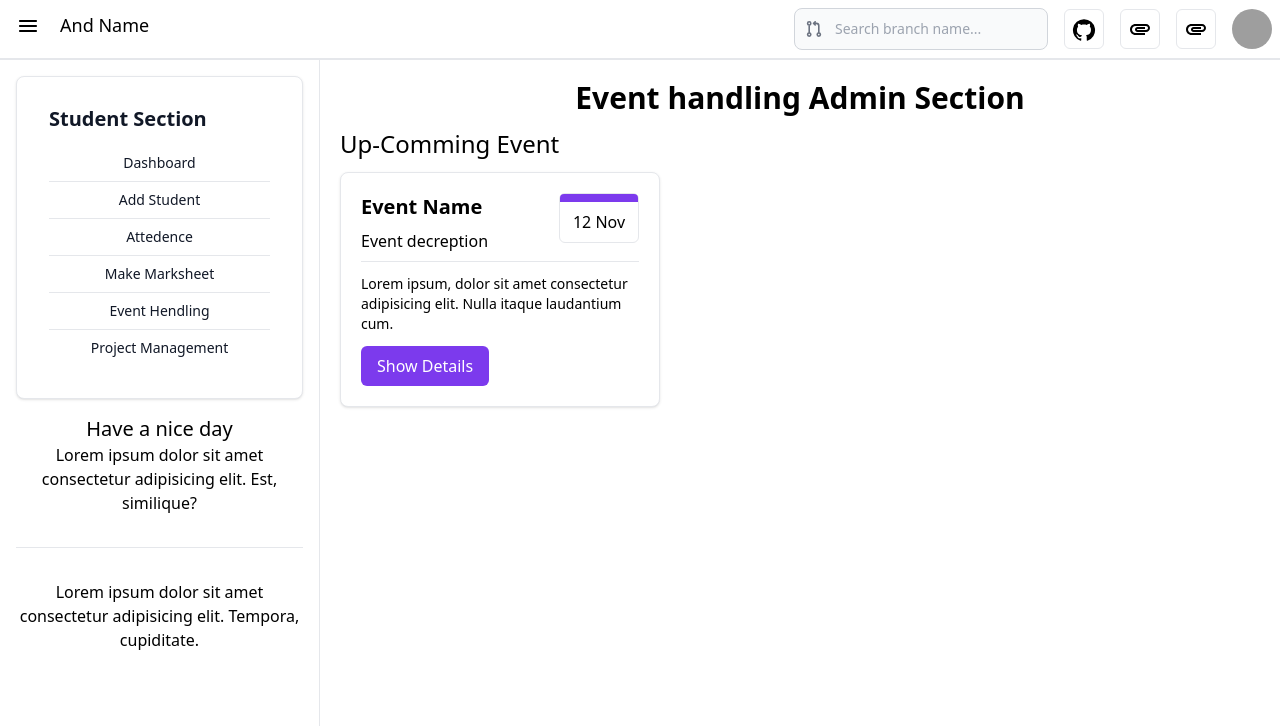
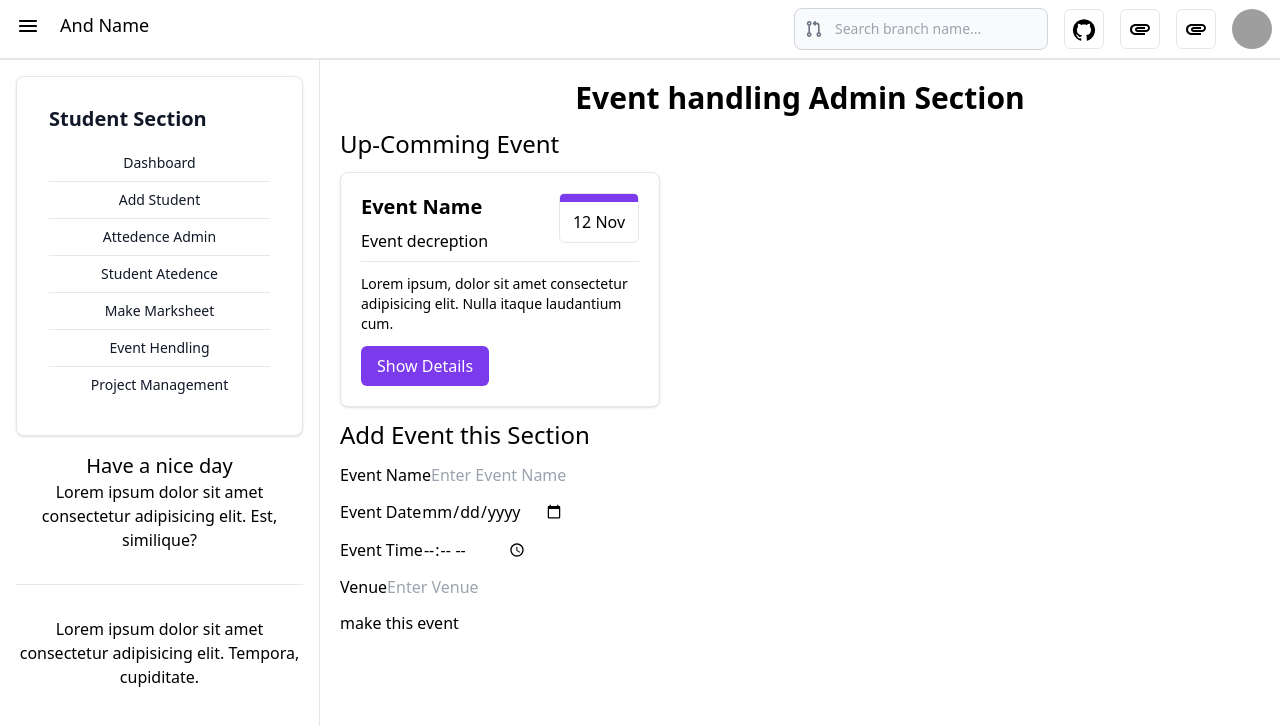
Before and after one commit to Piyush2627/Quantum-Lab, a React (Vite) app: page /eventHandling in a window 1280 px wide. Shown: the top 726 px of the page. Built offline with nearby package versions, Linux system fonts and the light colour scheme; grey boxes are pictures that could not be loaded.

Commit message:
login ideas

```diff
--- a/src/components/common/DashboardSidebar/DashboardSidebar.tsx
+++ b/src/components/common/DashboardSidebar/DashboardSidebar.tsx
@@ -9,8 +9,12 @@ const linkdata = [
     link: "/addstudent",
   },
   {
-    name: "Attedence",
+    name: "Attedence Admin",
     link: "/attedence",
+  },
+  {
+    name: "Student Atedence",
+    link: "/addteacher",
   },
   {
     name: "Make Marksheet",
--- a/src/components/pages/EventHandling/EventHandling.tsx
+++ b/src/components/pages/EventHandling/EventHandling.tsx
@@ -22,6 +22,44 @@ function EventHandling() {
           EventState={isEventModelOpen}
         />
       )}
+      <div className="my-3 text-2xl">Add Event this Section</div>
+      <div>
+        <form>
+          <div className="mb-3">
+            <label className="form-label">Event Name</label>
+            <input
+              type="text"
+              className="form-control"
+              placeholder="Enter Event Name"
+            />
+          </div>
+          <div className="mb-3">
+            <label className="form-label">Event Date</label>
+            <input
+              type="date"
+              className="form-control"
+              placeholder="Enter Event Date"
+            />
+          </div>
+          <div className="mb-3">
+            <label className="form-label">Event Time</label>
+            <input
+              type="time"
+              className="form-control"
+              placeholder="Enter Event Time"
+            />
+          </div>
+          <div className="mb-3">
+            <label className="form-label">Venue</label>
+            <input
+              type="text"
+              className="form-control"
+              placeholder="Enter Venue"
+            />
+          </div>
+          <div>make this event</div>
+        </form>
+      </div>
     </div>
   );
 }
--- a/src/routes/Routes.tsx
+++ b/src/routes/Routes.tsx
@@ -1,6 +1,6 @@
 import { createBrowserRouter, RouterProvider } from "react-router-dom";
 import Dashboard from "../components/pages/Dashboard/Dashboard";
-import MarkAttedence from "../components/pages/MarkAttedance/MarkAttedance";
+import MarkAttedenceAdmin from "../components/pages/MarkAttedanceAdmin/MarkAttedanceAdmin";
 import DasboardLayout from "./DasboardLayout";
 import AddStudentPage from "../components/pages/AddStudentPage/AddStudentPage";
 import MarksheetDoc from "../components/pages/MakeMarksheet/MarksheetDoc";
@@ -17,7 +17,7 @@ const router = createBrowserRouter([
 
       {
         path: "/attedence",
-        element: <MarkAttedence />,
+        element: <MarkAttedenceAdmin />,
       },
 
       {
```
Also changed, not shown: src/components/pages/MarkAttedanceAdmin/MarkAttedanceAdmin.tsx (renamed from src/components/pages/MarkAttedance/MarkAttedance.tsx).
